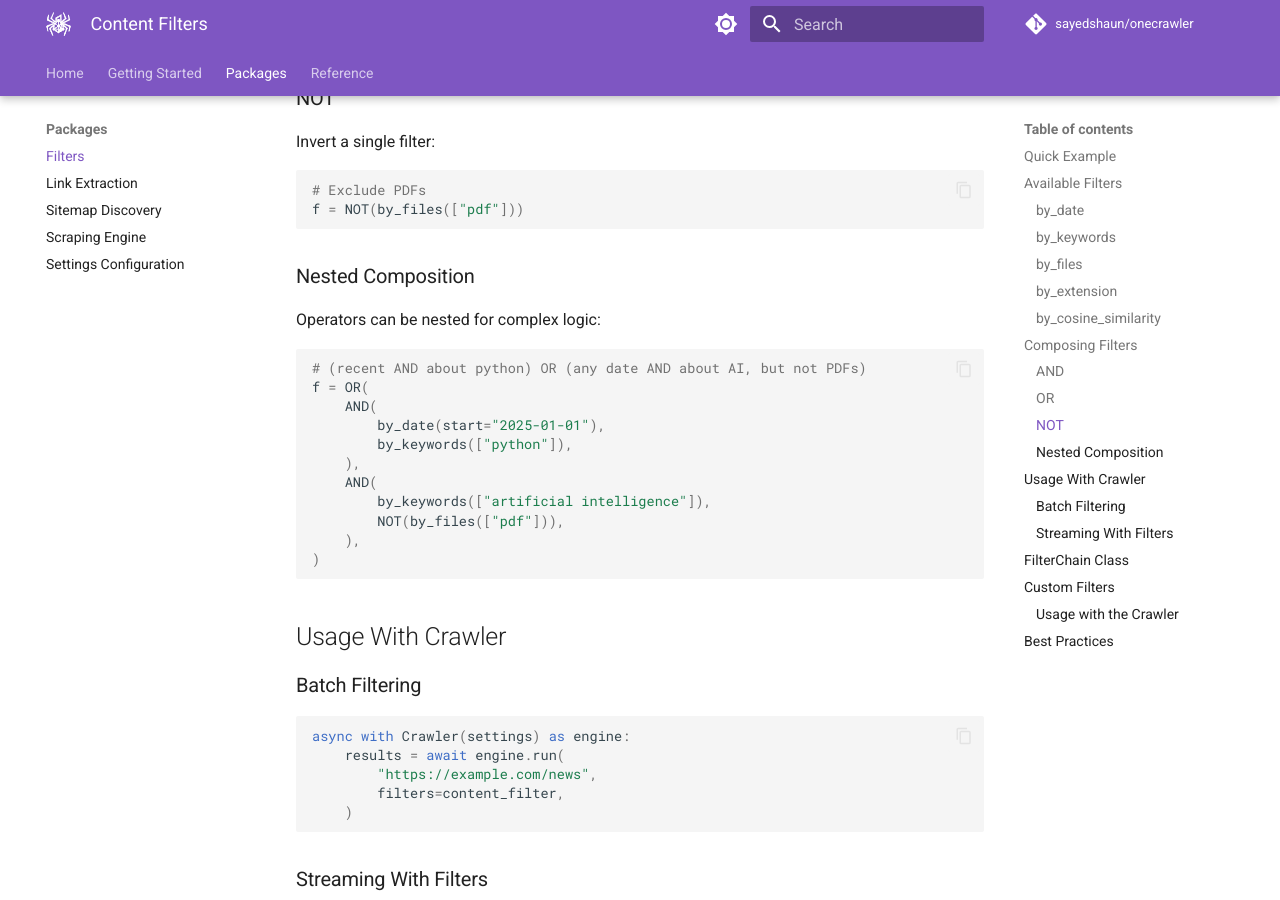
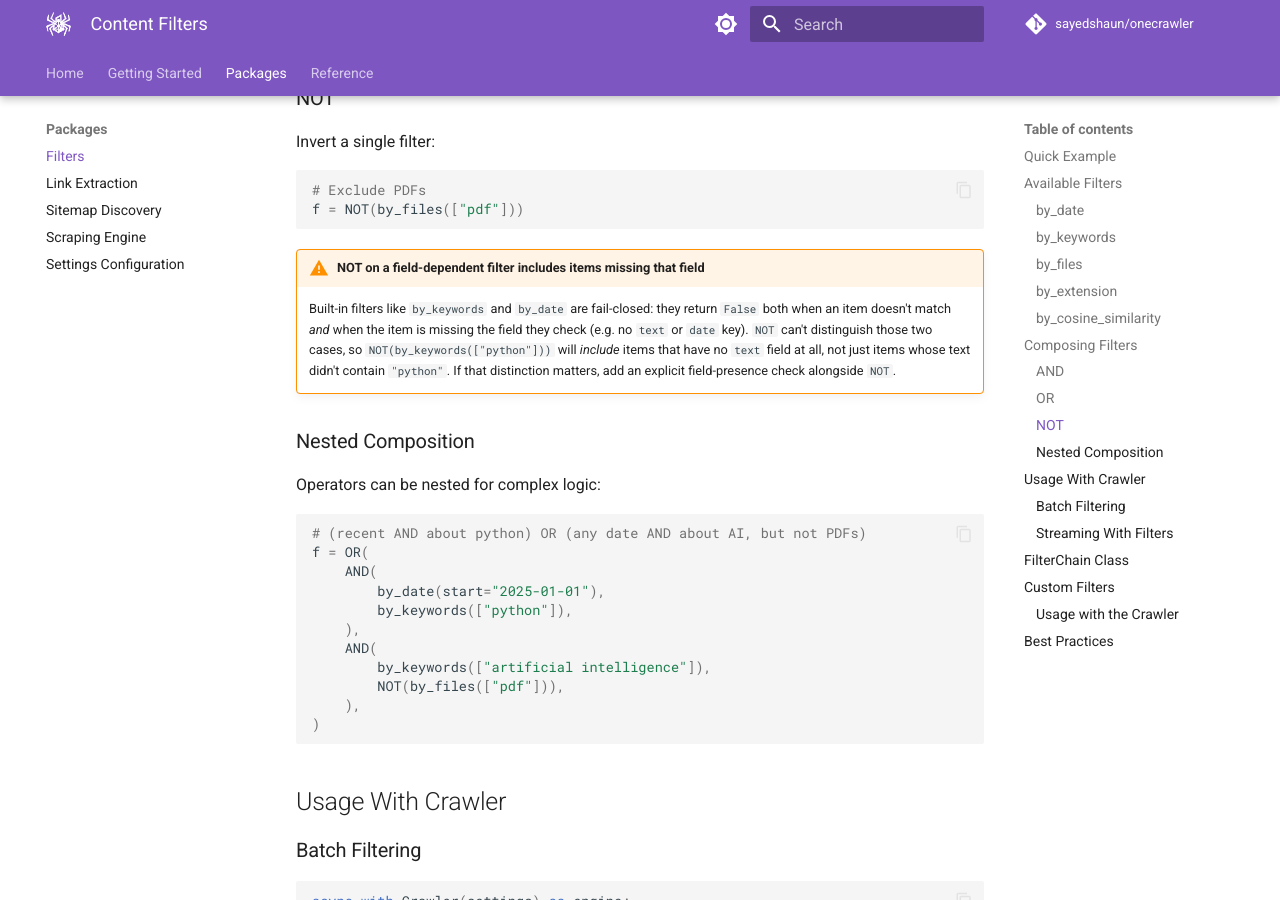
Before and after one commit to sayedshaun/onecrawler, an MkDocs documentation site: the page built from docs/packages/filters.md, in a window 1280 px wide and 900 px high, scrolled down 4586 px. Built offline with MkDocs 1.6.1 and Material for MkDocs 9.7.7, drawn with Linux system fonts in a browser that asks for light colours; comment, search, counter and statistics services are not loaded.

Commit message:
docs(filters): document NOT + missing-field interaction
Co-Authored-By: Claude Sonnet 5 <noreply@anthropic.com>

````diff
--- a/docs/packages/filters.md
+++ b/docs/packages/filters.md
@@ -208,6 +208,15 @@ Invert a single filter:
 f = NOT(by_files(["pdf"]))
 ```
 
+!!! warning "NOT on a field-dependent filter includes items missing that field"
+    Built-in filters like `by_keywords` and `by_date` are fail-closed: they
+    return `False` both when an item doesn't match *and* when the item is
+    missing the field they check (e.g. no `text` or `date` key). `NOT` can't
+    distinguish those two cases, so `NOT(by_keywords(["python"]))` will
+    *include* items that have no `text` field at all, not just items whose
+    text didn't contain `"python"`. If that distinction matters, add an
+    explicit field-presence check alongside `NOT`.
+
 ### Nested Composition
 
 Operators can be nested for complex logic:
````
Also changed, not shown: 1 other file.
